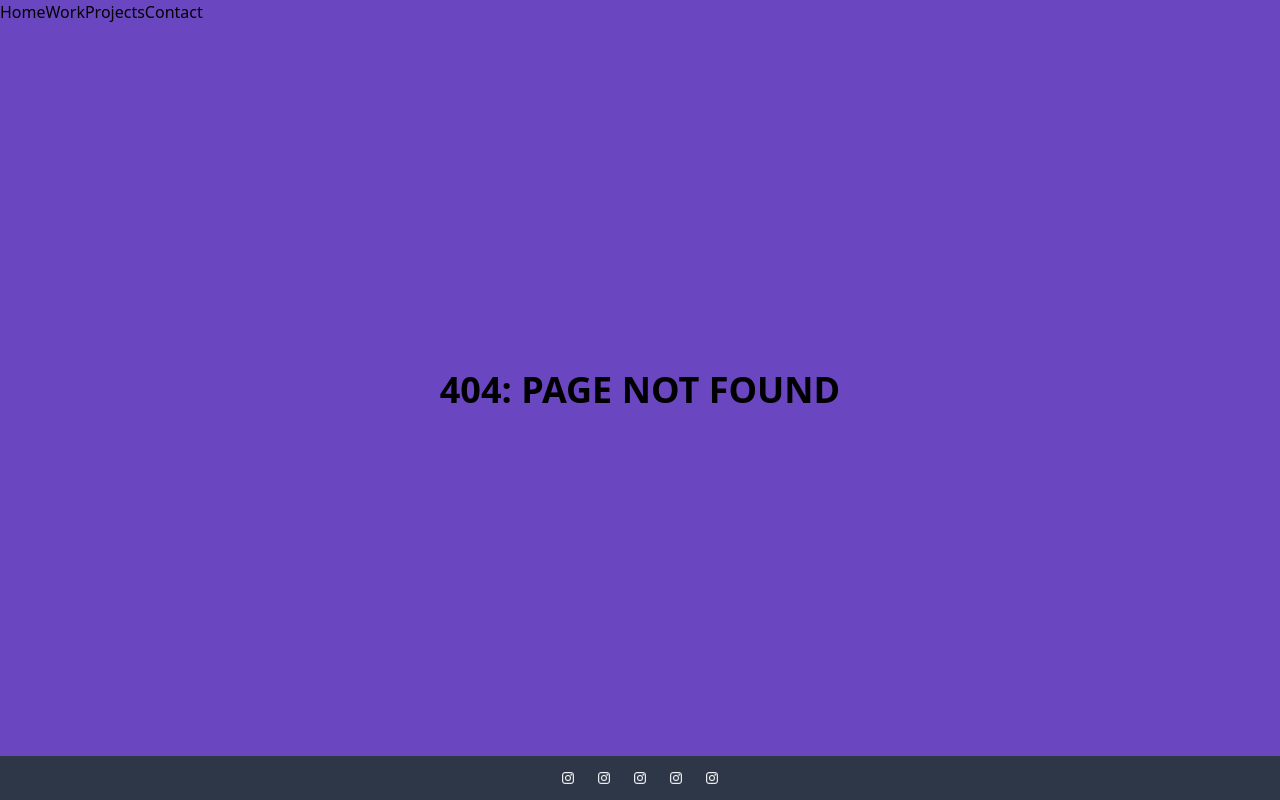
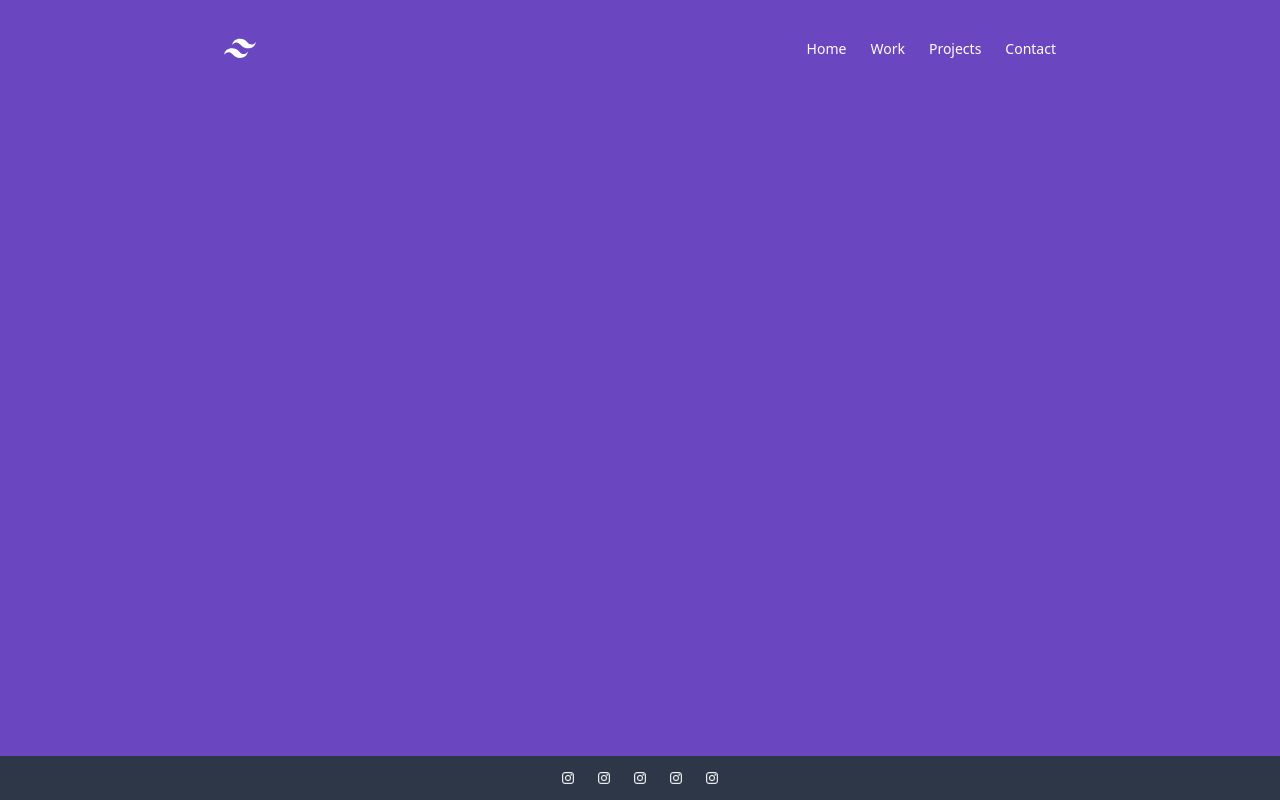
Before and after one commit to varunsindwani/com.sindwani, a Gatsby site: page /contact in a window 1280 px wide. Before the commit this address had no page. Built offline with nearby package versions, Linux system fonts and the light colour scheme; Gatsby itself is replaced by a stand-in of ours.

Commit message:
front-page edited

```diff
--- a/src/components/header.jsx
+++ b/src/components/header.jsx
@@ -1,23 +1,78 @@
-import PropTypes from 'prop-types';
-import React from 'react';
+import { Link } from "gatsby";
+import React, { useState } from "react";
 
-const Header = ({ siteTitle }) => (
-  <header className="max-w-full">
-    <nav className="flex text-right">
-      <h5 className="items-right">Home</h5>
-      <h5 className="items-right">Work</h5>
-      <h5 className="items-right">Projects</h5>
-      <h5 className="items-right">Contact</h5>
-    </nav>
-  </header>
-);
+const Header = () =>  {
 
-Header.propTypes = {
-  siteTitle: PropTypes.string,
-};
+  const [isExpanded, toggleExpansion] = useState(false);
+  return  (
+    <header className="max-w-full">
+    <nav className="">
+        <div className="flex flex-wrap items-center justify-between max-w-4xl mx-auto p-4 md:p-8">
+          <Link to="/" className="flex items-center no-underline text-white">
+            <svg
+              className="fill-current h-8 mr-2 w-8"
+              width="54"
+              height="54"
+              viewBox="0 0 54 54"
+              xmlns="http://www.w3.org/2000/svg"
+            >
+              <path d="M13.5 22.1c1.8-7.2 6.3-10.8 13.5-10.8 10.8 0 12.15 8.1 17.55 9.45 3.6.9 6.75-.45 9.45-4.05-1.8 7.2-6.3 10.8-13.5 10.8-10.8 0-12.15-8.1-17.55-9.45-3.6-.9-6.75.45-9.45 4.05zM0 38.3c1.8-7.2 6.3-10.8 13.5-10.8 10.8 0 12.15 8.1 17.55 9.45 3.6.9 6.75-.45 9.45-4.05-1.8 7.2-6.3 10.8-13.5 10.8-10.8 0-12.15-8.1-17.55-9.45-3.6-.9-6.75.45-9.45 4.05z" />
+            </svg>
+          </Link>
 
-Header.defaultProps = {
-  siteTitle: '',
-};
+          <button
+            className="block md:hidden border border-white flex items-center px-3 py-2 rounded text-white"
+            onClick={() => toggleExpansion(!isExpanded)}
+          >
+            <svg
+              className="fill-current h-3 w-3"
+              viewBox="0 0 20 20"
+              xmlns="http://www.w3.org/2000/svg"
+            >
+              <title>Menu</title>
+              <path d="M0 3h20v2H0V3zm0 6h20v2H0V9zm0 6h20v2H0v-2z" />
+            </svg>
+          </button>
+
+          <div
+            className={`${
+              isExpanded ? `block` : `hidden`
+            } md:block md:flex md:items-center w-full md:w-auto`}
+          >
+            <div className="text-sm">
+              <Link
+                to="/"
+                className="block mt-4 md:inline-block md:mt-0 mr-6 no-underline text-white"
+              >
+                Home
+              </Link>
+
+              <Link
+                to="/work"
+                className="block md:inline-block mt-4 md:mt-0 mr-6 no-underline text-white"
+              >
+                Work
+              </Link>
+
+              <Link
+                to="/projects"
+                className="block md:inline-block mt-4 md:mt-0 mr-6 no-underline text-white"
+              >
+                Projects
+              </Link>
+
+              <Link
+                to="/contact"
+                className="block md:inline-block mt-4 md:mt-0 no-underline text-white"
+              >
+                Contact
+              </Link>
+            </div>
+          </div>
+        </div>
+      </nav>
+    </header>
+  );
+}
 
 export default Header;
--- /dev/null
+++ b/src/pages/contact.js
@@ -0,0 +1,12 @@
+import React from 'react';
+
+import Layout from '../components/layout';
+import SEO from '../components/seo';
+
+const ContactPage = () => (
+  <Layout>
+    <SEO title="Home" />
+  </Layout>
+);
+
+export default ContactPage;
--- a/src/pages/home.js
+++ b/src/pages/home.js
@@ -13,8 +13,8 @@ const HomePage = () => (
         <h1 className="text-5xl text-white font-bold">Hi, I'm Varun</h1>
         <h2 className="text-2xl text-white">I build things and sometimes they work</h2>
       </div>
-      <div className="w-1/4">
-        <Image filename="profile-pic.jpg" />
+      <div className="w-1/4 ml-64">
+        <Image filename="profile-pic.png" />
       </div>
     </div>
     {/* <Link to="/page-2/" className="text-center font-bold underline">Click to 404</Link> */}
--- /dev/null
+++ b/src/pages/projects.js
@@ -0,0 +1,12 @@
+import React from 'react';
+
+import Layout from '../components/layout';
+import SEO from '../components/seo';
+
+const ProjectPage = () => (
+  <Layout>
+    <SEO title="Home" />
+  </Layout>
+);
+
+export default ProjectPage;
--- /dev/null
+++ b/src/pages/work.js
@@ -0,0 +1,12 @@
+import React from 'react';
+
+import Layout from '../components/layout';
+import SEO from '../components/seo';
+
+const WorkPage = () => (
+  <Layout>
+    <SEO title="Home" />
+  </Layout>
+);
+
+export default WorkPage;
```
Also changed, not shown: src/assets/images/profile-pic.png (added).
